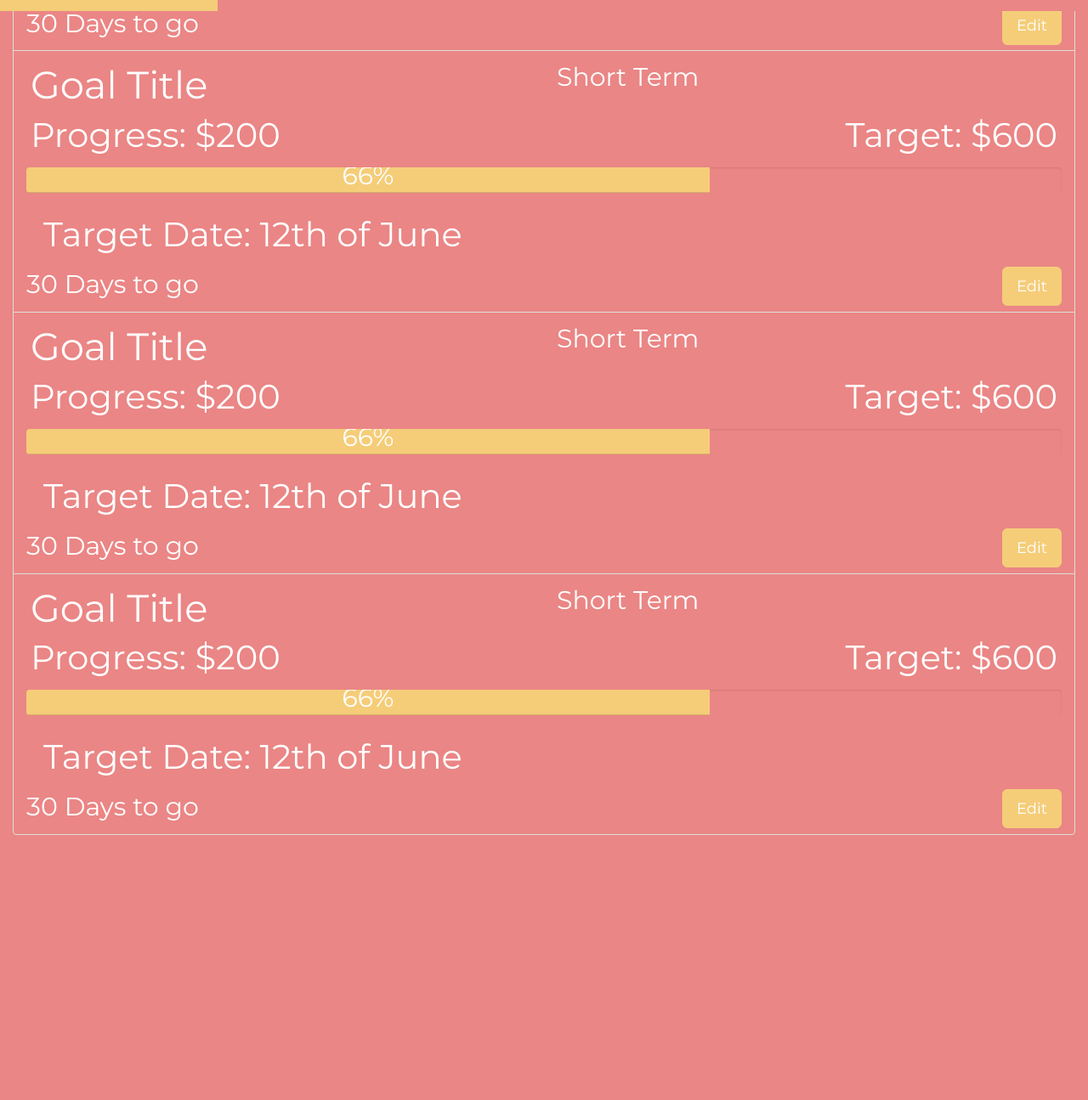
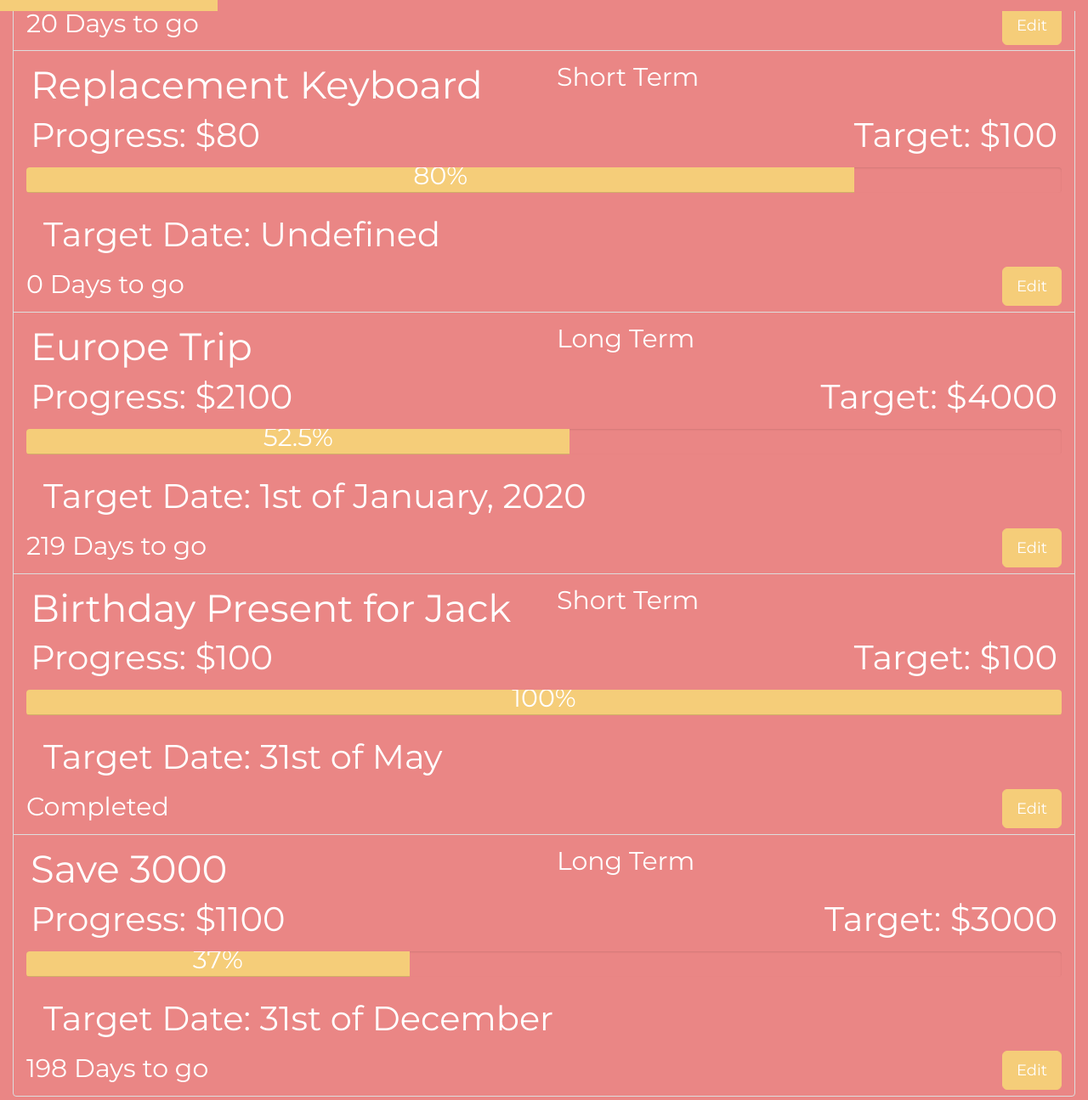
Before and after one commit to haemoolpa-jeon/haemoolpa-jeon.github.io, a plain HTML site: page goals.html in a window 1280 px wide. Shown: the part 787-2082 px from the top of the page at 85% size. Before the commit the page ends 1990 px from the top, so only its background shows below. Drawn offline with nearby package versions, Linux system fonts and the light colour scheme.

Commit message:
Update goals.html

```diff
--- a/goals.html
+++ b/goals.html
@@ -31,7 +31,7 @@
 					<div class="d-flex w-100 justify-content-between">
 						<div class="row">
 							<div class="col-sm-6">
-								<h5 class="mb-1">Goal Title</h5>
+								<h5 class="mb-1">Ultraboost</h5>
 							</div>
 							<div class="col-sm-6 goalType align-middle">
 								<small>Short Term</small>
@@ -39,24 +39,24 @@
 						</div>
 					</div>
 					<div class="row">
-						<p class="mb-1" style="float:left;">Progress: $200</p>
-						<p class="mb-1" style="float:right;">Target: $600</p>
+						<p class="mb-1" style="float:left;">Progress: $30</p>
+						<p class="mb-1" style="float:right;">Target: $200</p>
 					</div>
 					<div class="progress" style="height:30px;">
-						<div class="progress-bar progressText align-middle" role="progressbar" style="width: 66%;" aria-valuenow="25" aria-valuemin="0" aria-valuemax="100">66%</div>
+						<div class="progress-bar progressText align-middle" role="progressbar" style="width: 15%;" aria-valuenow="25" aria-valuemin="0" aria-valuemax="100">15%</div>
 					</div>
 					<div>
-						<p class="mb-1">Target Date: 12th of June</p>
+						<p class="mb-1">Target Date: 21st of June</p>
 						<small>30 Days to go</small>
 						<button type="button" style="float:right;" class="btn btn-default btn-lg">Edit</button>
 					</div>
 				</div>
 
-				<div href="#" class="list-group-item list-group-item-action goal longGoal">
+				<div href="#" class="list-group-item list-group-item-action goal shortGoal">
 					<div class="d-flex w-100 justify-content-between">
 						<div class="row">
 							<div class="col-sm-6">
-								<h5 class="mb-1">Goal Title</h5>
+								<h5 class="mb-1">Bluetooth Headphone</h5>
 							</div>
 							<div class="col-sm-6 goalType align-middle">
 								<small>Short Term</small>
@@ -64,15 +64,15 @@
 						</div>
 					</div>
 					<div class="row">
-						<p class="mb-1" style="float:left;">Progress: $200</p>
-						<p class="mb-1" style="float:right;">Target: $600</p>
+						<p class="mb-1" style="float:left;">Progress: $220</p>
+						<p class="mb-1" style="float:right;">Target: $400</p>
 					</div>
 					<div class="progress" style="height:30px;">
-						<div class="progress-bar progressText align-middle" role="progressbar" style="width: 66%;" aria-valuenow="25" aria-valuemin="0" aria-valuemax="100">66%</div>
+						<div class="progress-bar progressText align-middle" role="progressbar" style="width: 55%;" aria-valuenow="25" aria-valuemin="0" aria-valuemax="100">55%</div>
 					</div>
 					<div>
 						<p class="mb-1">Target Date: 12th of June</p>
-						<small>30 Days to go</small>
+						<small>20 Days to go</small>
 						<button type="button" style="float:right;" class="btn btn-default btn-lg">Edit</button>
 					</div>
 				</div>
@@ -82,7 +82,7 @@
 					<div class="d-flex w-100 justify-content-between">
 						<div class="row">
 							<div class="col-sm-6">
-								<h5 class="mb-1">Goal Title</h5>
+								<h5 class="mb-1">Replacement Keyboard</h5>
 							</div>
 							<div class="col-sm-6 goalType align-middle">
 								<small>Short Term</small>
@@ -90,41 +90,41 @@
 						</div>
 					</div>
 					<div class="row">
-						<p class="mb-1" style="float:left;">Progress: $200</p>
-						<p class="mb-1" style="float:right;">Target: $600</p>
+						<p class="mb-1" style="float:left;">Progress: $80</p>
+						<p class="mb-1" style="float:right;">Target: $100</p>
 					</div>
 					<div class="progress" style="height:30px;">
-						<div class="progress-bar progressText align-middle" role="progressbar" style="width: 66%;" aria-valuenow="25" aria-valuemin="0" aria-valuemax="100">66%</div>
+						<div class="progress-bar progressText align-middle" role="progressbar" style="width: 80%;" aria-valuenow="25" aria-valuemin="0" aria-valuemax="100">80%</div>
 					</div>
 					<div>
-						<p class="mb-1">Target Date: 12th of June</p>
-						<small>30 Days to go</small>
+						<p class="mb-1">Target Date: Undefined</p>
+						<small>0 Days to go</small>
 						<button type="button" style="float:right;" class="btn btn-default btn-lg">Edit</button>
 					</div>
 				</div>
 
 
-				<div href="#" class="list-group-item list-group-item-action goal shortGoal">
+				<div href="#" class="list-group-item list-group-item-action goal longGoal">
 					<div class="d-flex w-100 justify-content-between">
 						<div class="row">
 							<div class="col-sm-6">
-								<h5 class="mb-1">Goal Title</h5>
+								<h5 class="mb-1">Europe Trip</h5>
 							</div>
 							<div class="col-sm-6 goalType align-middle">
-								<small>Short Term</small>
+								<small>Long Term</small>
 							</div>
 						</div>
 					</div>
 					<div class="row">
-						<p class="mb-1" style="float:left;">Progress: $200</p>
-						<p class="mb-1" style="float:right;">Target: $600</p>
+						<p class="mb-1" style="float:left;">Progress: $2100</p>
+						<p class="mb-1" style="float:right;">Target: $4000</p>
 					</div>
 					<div class="progress" style="height:30px;">
-						<div class="progress-bar progressText align-middle" role="progressbar" style="width: 66%;" aria-valuenow="25" aria-valuemin="0" aria-valuemax="100">66%</div>
+						<div class="progress-bar progressText align-middle" role="progressbar" style="width: 52.5%;" aria-valuenow="25" aria-valuemin="0" aria-valuemax="100">52.5%</div>
 					</div>
 					<div>
-						<p class="mb-1">Target Date: 12th of June</p>
-						<small>30 Days to go</small>
+						<p class="mb-1">Target Date: 1st of January, 2020</p>
+						<small>219 Days to go</small>
 						<button type="button" style="float:right;" class="btn btn-default btn-lg">Edit</button>
 					</div>
 				</div>
@@ -133,7 +133,7 @@
 					<div class="d-flex w-100 justify-content-between">
 						<div class="row">
 							<div class="col-sm-6">
-								<h5 class="mb-1">Goal Title</h5>
+								<h5 class="mb-1">Birthday Present for Jack</h5>
 							</div>
 							<div class="col-sm-6 goalType align-middle">
 								<small>Short Term</small>
@@ -141,25 +141,54 @@
 						</div>
 					</div>
 					<div class="row">
-						<p class="mb-1" style="float:left;">Progress: $200</p>
-						<p class="mb-1" style="float:right;">Target: $600</p>
+						<p class="mb-1" style="float:left;">Progress: $100</p>
+						<p class="mb-1" style="float:right;">Target: $100</p>
 					</div>
 					<div class="progress" style="height:30px;">
-						<div class="progress-bar progressText align-middle" role="progressbar" style="width: 66%;" aria-valuenow="25" aria-valuemin="0" aria-valuemax="100">66%</div>
+						<div class="progress-bar progressText align-middle" role="progressbar" style="width: 100%;" aria-valuenow="25" aria-valuemin="0" aria-valuemax="100">100%</div>
 					</div>
 					<div>
-						<p class="mb-1">Target Date: 12th of June</p>
-						<small>30 Days to go</small>
+						<p class="mb-1">Target Date: 31st of May</p>
+						<small>Completed</small>
 						<button type="button" style="float:right;" class="btn btn-default btn-lg">Edit</button>
 					</div>
 				</div>
+
+				<div href="#" class="list-group-item list-group-item-action goal longGoal">
+				<div class="d-flex w-100 justify-content-between">
+					<div class="row">
+						<div class="col-sm-6">
+							<h5 class="mb-1">Save 3000</h5>
+						</div>
+						<div class="col-sm-6 goalType align-middle">
+							<small>Long Term</small>
+						</div>
+					</div>
+				</div>
+				<div class="row">
+					<p class="mb-1" style="float:left;">Progress: $1100</p>
+					<p class="mb-1" style="float:right;">Target: $3000</p>
+				</div>
+				<div class="progress" style="height:30px;">
+					<div class="progress-bar progressText align-middle" role="progressbar" style="width: 37%;" aria-valuenow="25" aria-valuemin="0" aria-valuemax="100">37%</div>
+					</div>
+				<div>
+					<p class="mb-1">Target Date: 31st of December</p>
+					<small>198 Days to go</small>
+					<button type="button" style="float:right;" class="btn btn-default btn-lg">Edit</button>
+				</div>
+			</div>
+
 			</div>
 
 
 			<div class="floatingAdd text-center align-middle">
 				<button type="button" class="btn btn-warning btn-large"><a href="./goals-newGoal.html"><i class="fas fa-plus"></i></a></button>
 			</div>
+
 		</div>
+
+
 
 		<footer class="footer">
 			<table>
```
